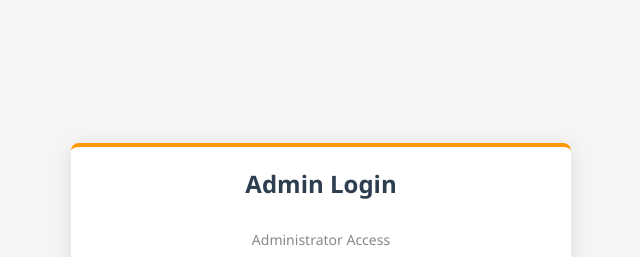
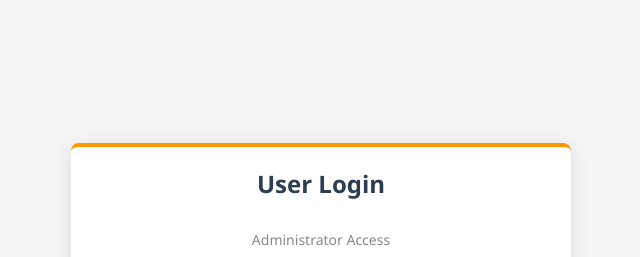
Before and after one commit to bosemuthukumar/assignment-load-management, a React (Create React App) app in the folder frontend/: page /user/login in a window 1280 px wide. Shown: the top 257 px of the page, without its empty margins (319-959 px from the left). Built offline with nearby package versions, Linux system fonts and the light colour scheme.

Commit message:
final test five issue

```diff
--- a/frontend/src/pages/Login.js
+++ b/frontend/src/pages/Login.js
@@ -55,7 +55,7 @@ const Login = ({ type = "user" }) => {
       <div
         className={`auth-box ${isAdmin ? "admin-login-box" : "user-login-box"}`}
       >
-        <h2>{isAdmin ? "Admin Login" : "User Login"}</h2>
+        <h2>{isAdmin ? "User Login" : "Admin Login"}</h2>
         <p className="login-subtitle">
           {isAdmin ? "Administrator Access" : "User Access"}
         </p>
--- a/frontend/src/pages/Register.js
+++ b/frontend/src/pages/Register.js
@@ -75,7 +75,7 @@ const Register = ({ type = "user" }) => {
       <div
         className={`auth-box ${isAdmin ? "admin-login-box" : "user-login-box"}`}
       >
-        <h2>{isAdmin ? "Admin Registration" : "User Registration"}</h2>
+        <h2>{isAdmin ? "User Registration" : "Admin Registration"}</h2>
 
         {error && <div className="error-message">{error}</div>}
         <form onSubmit={handleSubmit}>
```
